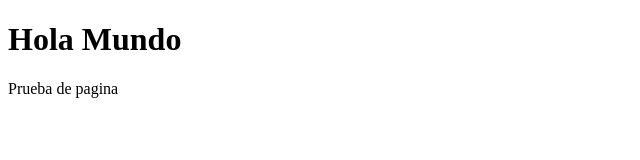
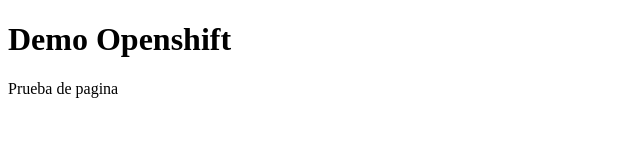
Before and after one commit to jpatino24/web, a plain HTML site: page index.html in a window 1280 px wide. Shown: the whole page, without its empty margins (0-640 px from the left). Drawn offline with Linux system fonts and the light colour scheme.

Commit message:
Update index.html

```diff
--- a/index.html
+++ b/index.html
@@ -5,7 +5,7 @@
     <title>Demo Openshift</title>
   </head>
   <body>
-    <h1>Hola Mundo</h1>
+    <h1>Demo Openshift</h1>
     Prueba de pagina
   </body>
 </html>
```
